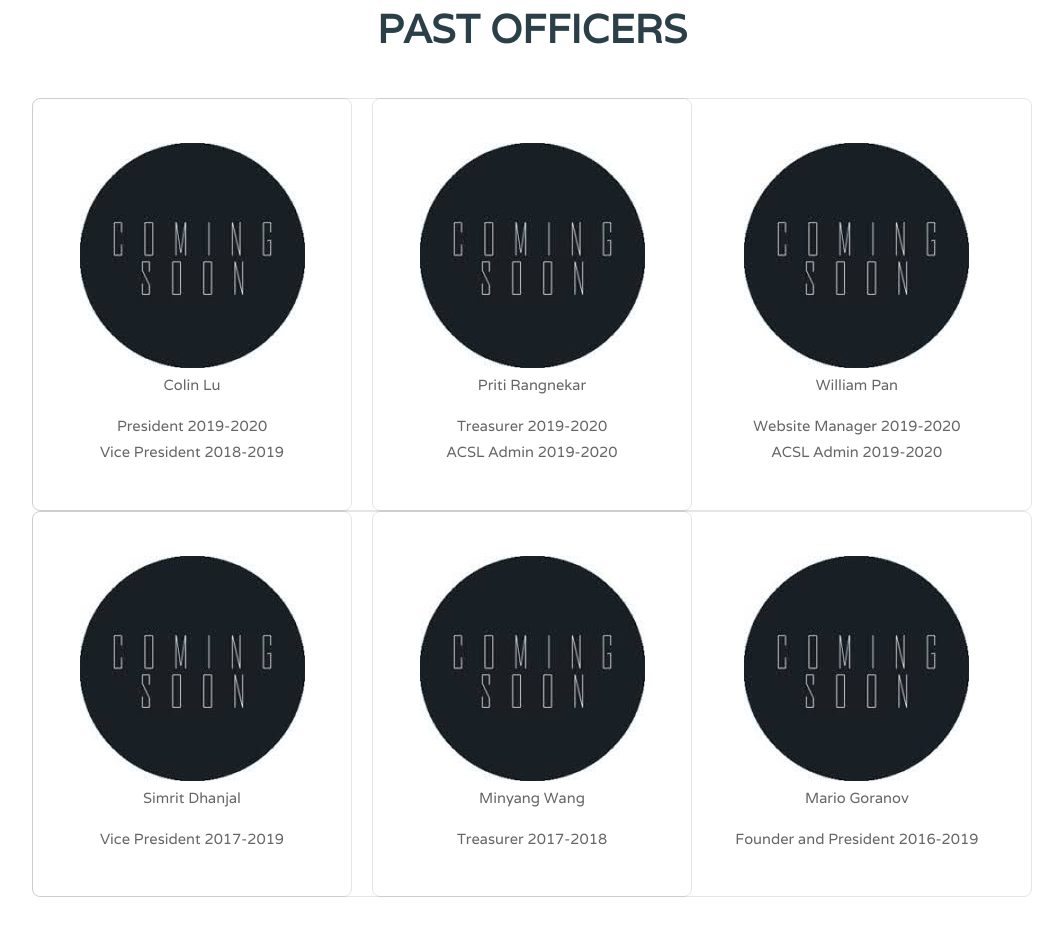
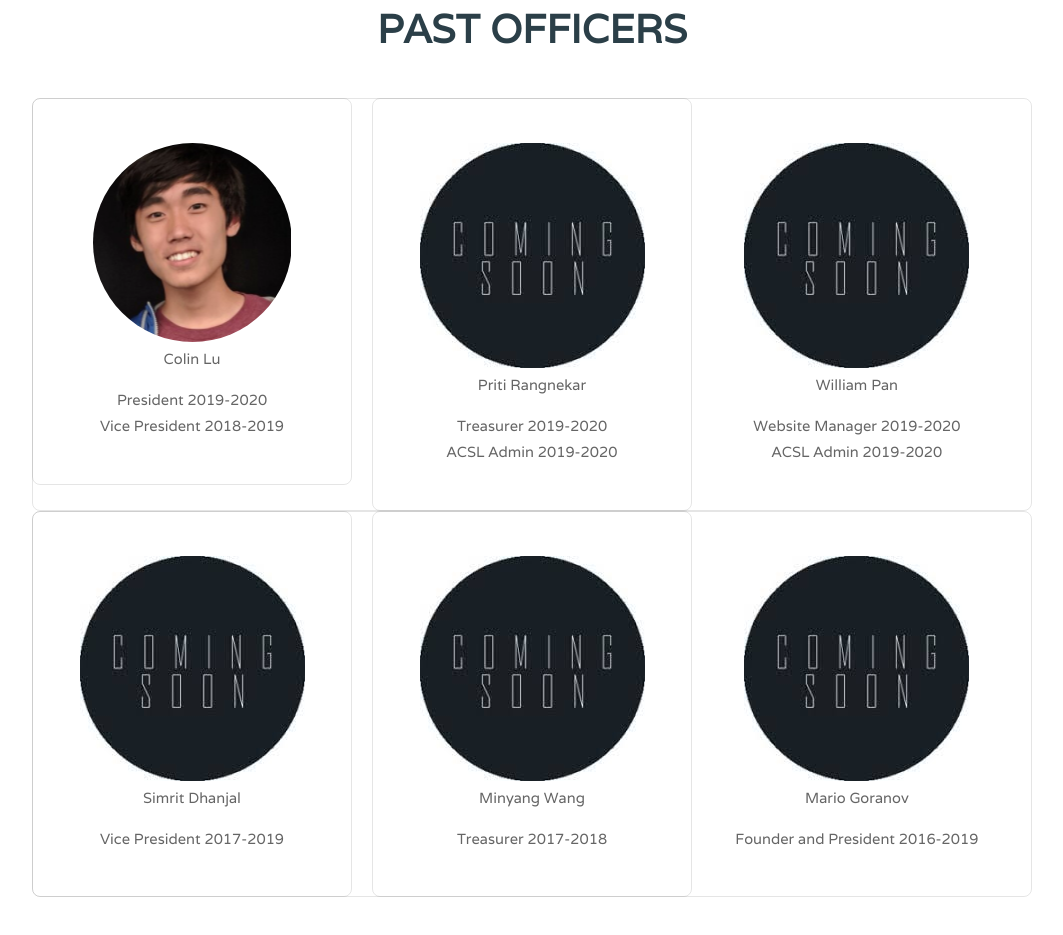
Before and after one commit to bisvccsc/bisvccsc.github.io, a website: page team.html in a window 1280 px wide. Shown: the part 1204-2139 px from the top of the page, without its empty margins (108-1171 px from the left). Drawn offline with Linux system fonts and the light colour scheme.

Commit message:
Update team.html

```diff
--- a/team.html
+++ b/team.html
@@ -71,7 +71,7 @@ Released   : 20140309
        </div>
     <div id="three-column">
       <div class="boxA">
-        <div class="box"> <img class="img" src="img/coming_soon.jpeg"/>
+        <div class="box"> <img class="img" src="img/people/colinCirc.png"/>
           <p>Colin Lu</p>
           <p>President 2019-2020<br>Vice President 2018-2019</p>
         </div>
```
